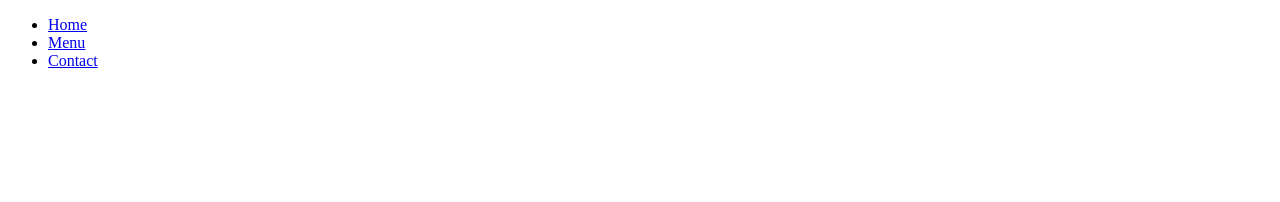
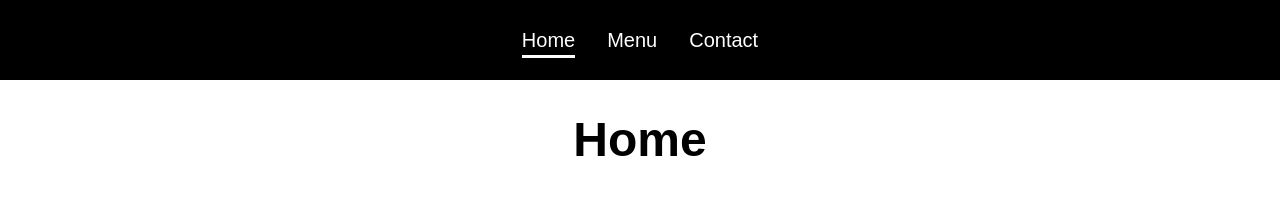
Before and after one commit to utshodebravestone/odin-restaurant-page, a website built with Vite: page index.html in a window 1280 px wide. Built offline with nearby package versions, Linux system fonts and the light colour scheme.

Commit message:
Improved router

```diff
--- a/index.html
+++ b/index.html
@@ -6,17 +6,33 @@
     <title>Odin Restaurant Page</title>
   </head>
   <body>
-    <nav>
-      <ul>
-        <li><a href="/home">Home</a></li>
-        <li><a href="/menu">Menu</a></li>
-        <li><a href="/contact">Contact</a></li>
+    <nav class="navbar">
+      <ul class="nav-items">
+        <li class="nav-item">
+          <a class="nav-link active" href="/home">Home</a>
+        </li>
+        <li class="nav-item"><a class="nav-link" href="/menu">Menu</a></li>
+        <li class="nav-item">
+          <a class="nav-link" href="/contact">Contact</a>
+        </li>
       </ul>
     </nav>
 
-    <div id="home" class="hide">Home</div>
-    <div id="menu" class="hide">Menu</div>
-    <div id="contact" class="hide">Contact</div>
+    <div id="home">
+      <div class="container">
+        <h1 class="title">Home</h1>
+      </div>
+    </div>
+    <div id="menu" class="hide">
+      <div class="container">
+        <h1 class="title">Menu</h1>
+      </div>
+    </div>
+    <div id="contact" class="hide">
+      <div class="container">
+        <h1 class="title">Contact</h1>
+      </div>
+    </div>
 
     <script type="module" src="./src/main.js"></script>
   </body>
--- a/src/css/style.css
+++ b/src/css/style.css
@@ -1,3 +1,51 @@
+* {
+  margin: 0;
+  padding: 0;
+  box-sizing: border-box;
+  font-family: Ubuntu, sans-serif;
+}
+
 .hide {
   display: none;
 }
+
+.active {
+  border-bottom: 0.2rem solid white;
+}
+
+.navbar {
+  height: 10vh;
+  background-color: black;
+}
+
+.nav-items {
+  height: 100%;
+  display: flex;
+  align-items: center;
+  justify-content: center;
+  gap: 2rem;
+  list-style: none;
+}
+
+.nav-link {
+  padding: 0.25rem 0;
+  font-size: 1.25rem;
+  text-decoration: none;
+  color: white;
+  transition: color 0.25s, border 0.1s;
+}
+
+.nav-link:hover {
+  color: gray;
+  border-bottom: 0.15rem solid white;
+}
+
+.container {
+  width: 100%;
+  padding: 2rem;
+}
+
+.title {
+  text-align: center;
+  font-size: 3rem;
+}
--- a/src/main.js
+++ b/src/main.js
@@ -35,5 +35,13 @@ const contact = Route(
   }
 );
 
-const router = Router([home, menu, contact]);
+const router = Router(
+  [home, menu, contact],
+  (link) => {
+    link.classList.add("active");
+  },
+  (link) => {
+    link.classList.remove("active");
+  }
+);
 router.init();
--- a/src/router.js
+++ b/src/router.js
@@ -5,7 +5,7 @@ export const Route = (path, element, actionOn, actionOff) => ({
   actionOff,
 });
 
-export const Router = (routes = []) => {
+export const Router = (routes = [], actionActivate, actionDeactivate) => {
   const links = document.querySelectorAll("a");
 
   const init = () => {
@@ -13,16 +13,27 @@ export const Router = (routes = []) => {
       link.addEventListener("click", (e) => {
         e.preventDefault();
 
+        links.forEach((link) => {
+          if (link.href !== location.href) {
+            actionDeactivate(link);
+          }
+        });
+
         routes
           .filter(
             (route) => location.host + route.path !== link.href.split("//")[1]
           )
           .map((route) => route.actionOff(route.element));
 
+        // routes.map((route) =>
+        //   console.log(location.host + route.path, link.href.split("//")[1])
+        // );
+
         let route = routes.find(
           (route) => location.host + route.path === link.href.split("//")[1]
         );
         if (route) {
+          actionActivate(link);
           route.actionOn(route.element);
         }
       });
```
